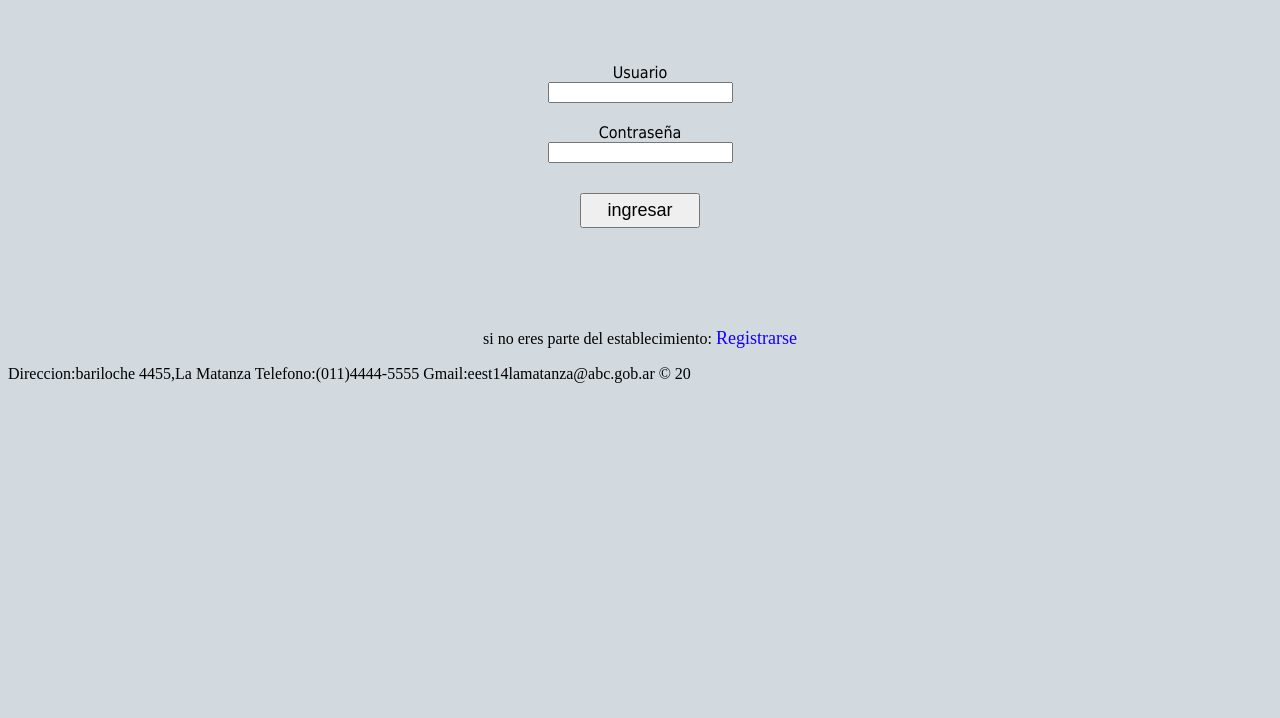
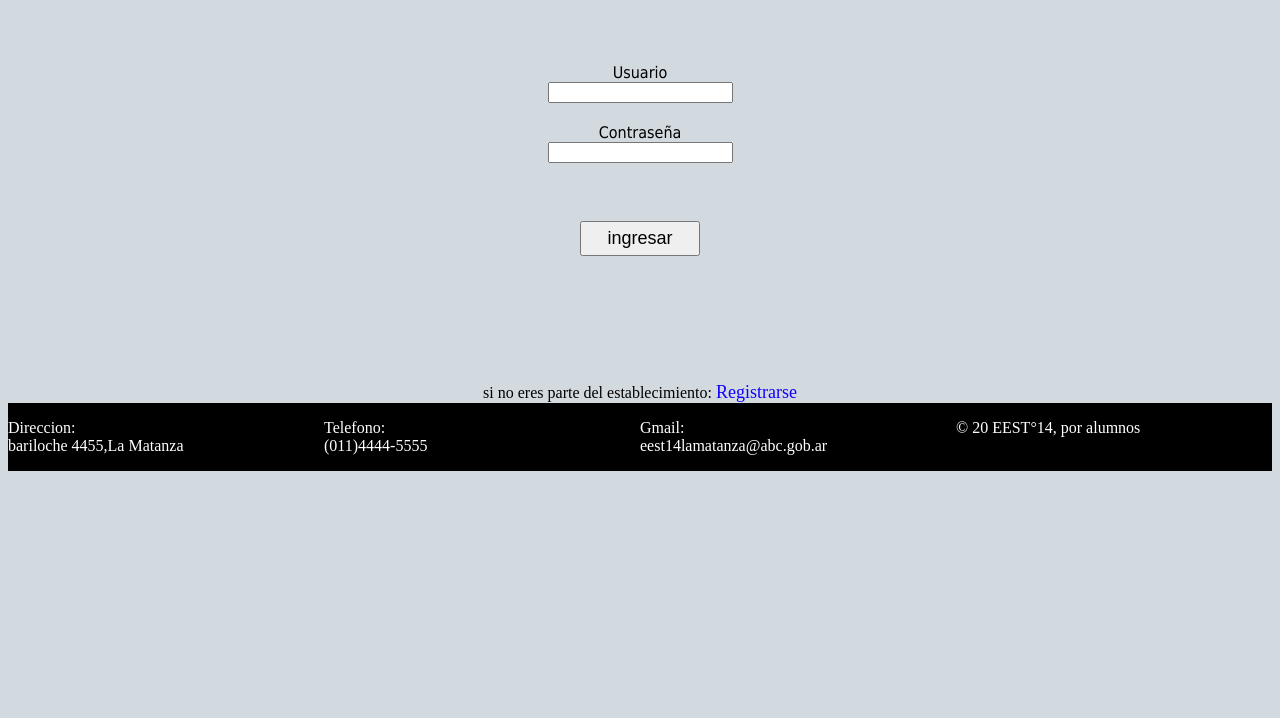
Before and after one commit to GonzaloSilvero/Inscripciones-Remotas, a PHP site: page / in a window 1280 px wide. Shown: the part 90-808 px from the top of the page. Run offline with PHP 8.4, Linux system fonts and the light colour scheme.

Commit message:
footer en el index

```diff
--- a/estilos/Inicio.css
+++ b/estilos/Inicio.css
@@ -3,15 +3,16 @@ section{
 }
 
 input[type=submit] {
-	margin-top: 10px;
+	margin-top: 3%;
 	font-size: 18px;
      height: 35px;
     width: 120px;
 }
 
-div{
-	margin-top: 100px;
+#guiaRegistro{
+	margin-top: 10%;
 }
+
 a{
 	text-decoration: none;
 	color: rgb(17, 0, 255);
--- a/index.php
+++ b/index.php
@@ -25,13 +25,33 @@
 			<input type="submit" name="ingresar" value="ingresar">
 	</article>
 	</form>
-	<div>
+	<div id="guiaRegistro">
 		si no eres parte del establecimiento: <a href="tutor.php" >Registrarse</a>
 	</div>
 	</center>
 	<!----pie de pagina---->
-	<footer>
-		<p>Direccion:bariloche 4455,La Matanza Telefono:(011)4444-5555 Gmail:eest14lamatanza@abc.gob.ar    &copy; <?=date('y')?> </p>
-	</footer>
+	<div id="footer">
+		<div class="conteiner">
+			<div class="row">
+				<div class="col1">
+					<p class="info">
+						Direccion:<br>
+						bariloche 4455,La Matanza
+					</p>
+					<p class="info">
+						Telefono:<br>
+						(011)4444-5555
+					</p>
+					<p class="info">
+						Gmail:<br>
+						eest14lamatanza@abc.gob.ar
+					</p>
+					<p class="info">
+						&copy; <?=date('y')?> EEST°14, por alumnos
+					</p>
+				</div>
+			</div>
+		</div>
+	</div>
 </body>
 </html>
```
